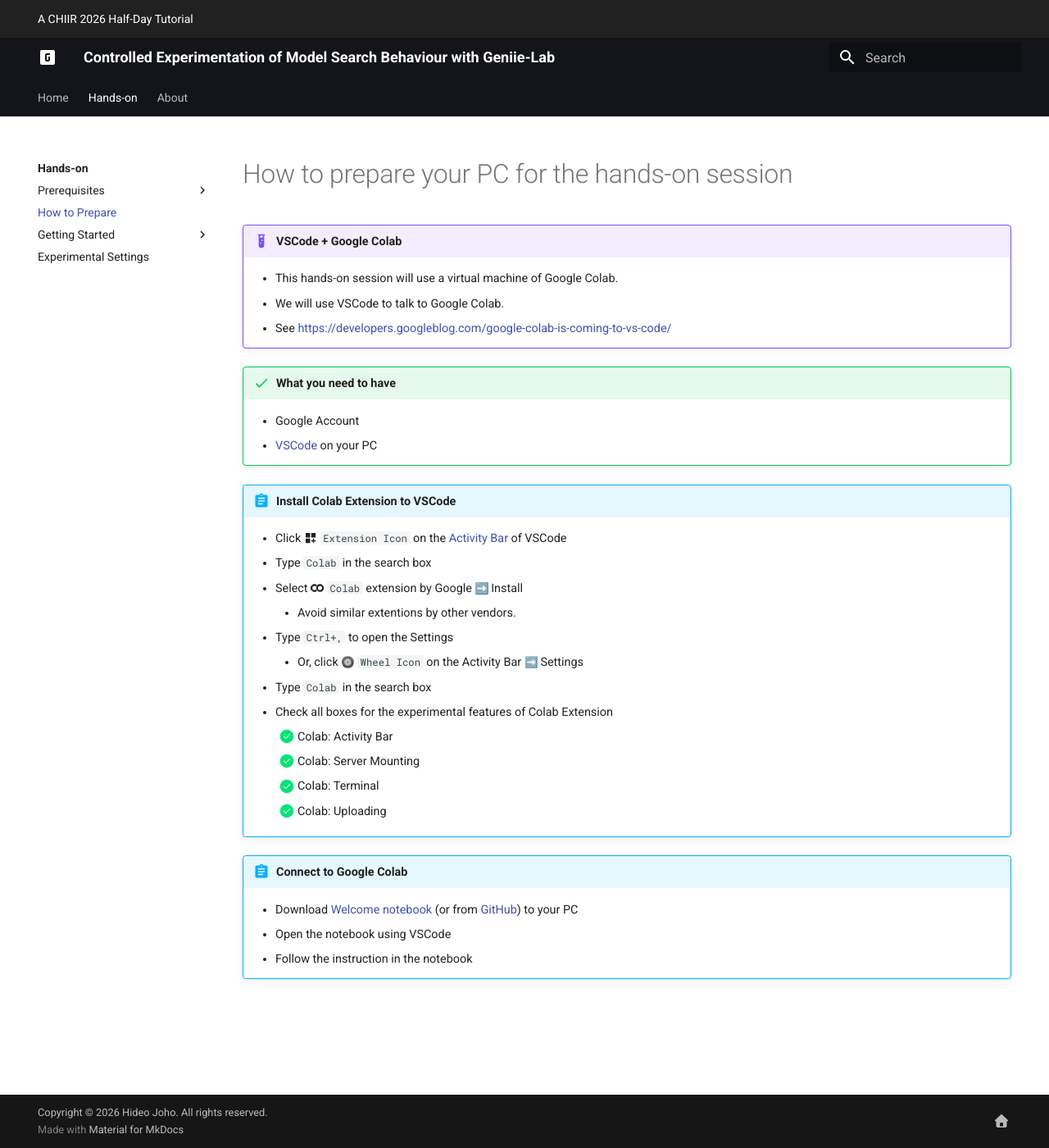
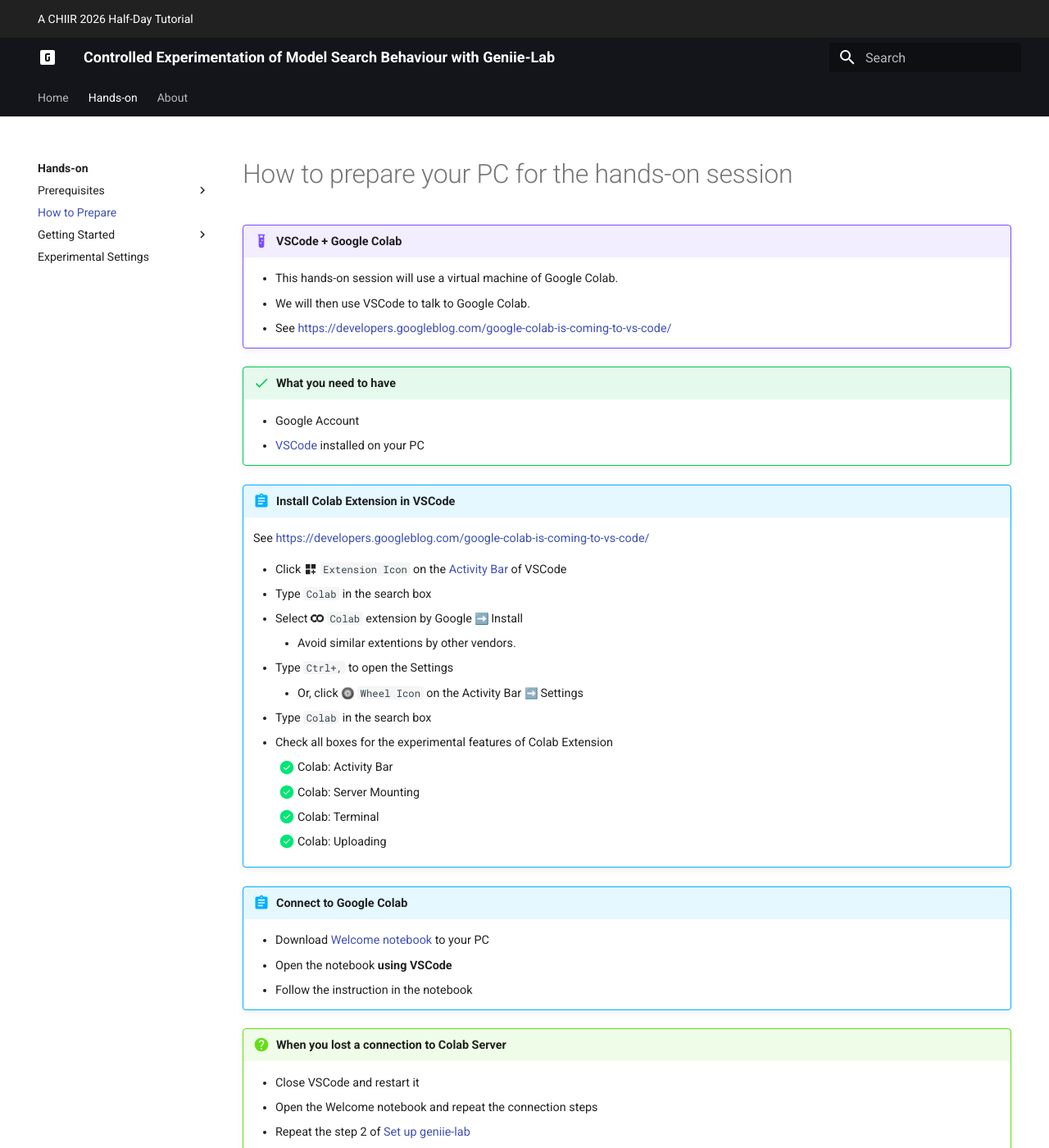
Before and after one commit to geniie-lab/chiir2026, an MkDocs documentation site: the page built from docs/handson/howto_prepare/index.md, in a window 1280 px wide and 1400 px high. Shown: the whole window at 82% size. Built offline with MkDocs 1.6.1 and Material for MkDocs 9.7.7, drawn with Linux system fonts in a browser that asks for light colours; emoji names are drawn with the system emoji font.

Commit message:
Added lost connection section

```diff
--- a/docs/handson/howto_prepare/index.md
+++ b/docs/handson/howto_prepare/index.md
@@ -8,15 +8,17 @@
 !!! example "VSCode + Google Colab"
 
     - This hands-on session will use a virtual machine of Google Colab.
-    - We will use VSCode to talk to Google Colab.
+    - We will then use VSCode to talk to Google Colab.
     - See [https://developers.googleblog.com/google-colab-is-coming-to-vs-code/](https://developers.googleblog.com/google-colab-is-coming-to-vs-code/)
 
 !!! success "What you need to have"
 
     - Google Account
-    - [VSCode](https://code.visualstudio.com/Download) on your PC
+    - [VSCode](https://code.visualstudio.com/Download) installed on your PC
 
-!!! abstract "Install Colab Extension to VSCode"
+!!! abstract "Install Colab Extension in VSCode"
+
+    See [https://developers.googleblog.com/google-colab-is-coming-to-vs-code/](https://developers.googleblog.com/google-colab-is-coming-to-vs-code/#getting-started-with-the-colab-extension)
 
     - Click :material-view-grid-plus: `Extension Icon` on the [Activity Bar](https://code.visualstudio.com/docs/getstarted/userinterface) of VSCode
     - Type `Colab` in the search box
@@ -33,6 +35,12 @@
 
 !!! abstract "Connect to Google Colab"
 
-    - Download [Welcome notebook](welcome.ipynb) (or from [GitHub](https://github.com/geniie-lab/chiir2026/blob/dev-handson/docs/handson/howto_prepare/welcome.ipynb)) to your PC
-    - Open the notebook using VSCode
+    - Download [Welcome notebook](https://github.com/geniie-lab/chiir2026/blob/dev-handson/docs/handson/howto_prepare/welcome.ipynb) to your PC
+    - Open the notebook **using VSCode**
     - Follow the instruction in the notebook
+
+!!! question "When you lost a connection to Colab Server"
+
+    - Close VSCode and restart it
+    - Open the Welcome notebook and repeat the connection steps
+    - Repeat the step 2 of [Set up geniie-lab](../getting_started/setup_geniielab.md)
```
